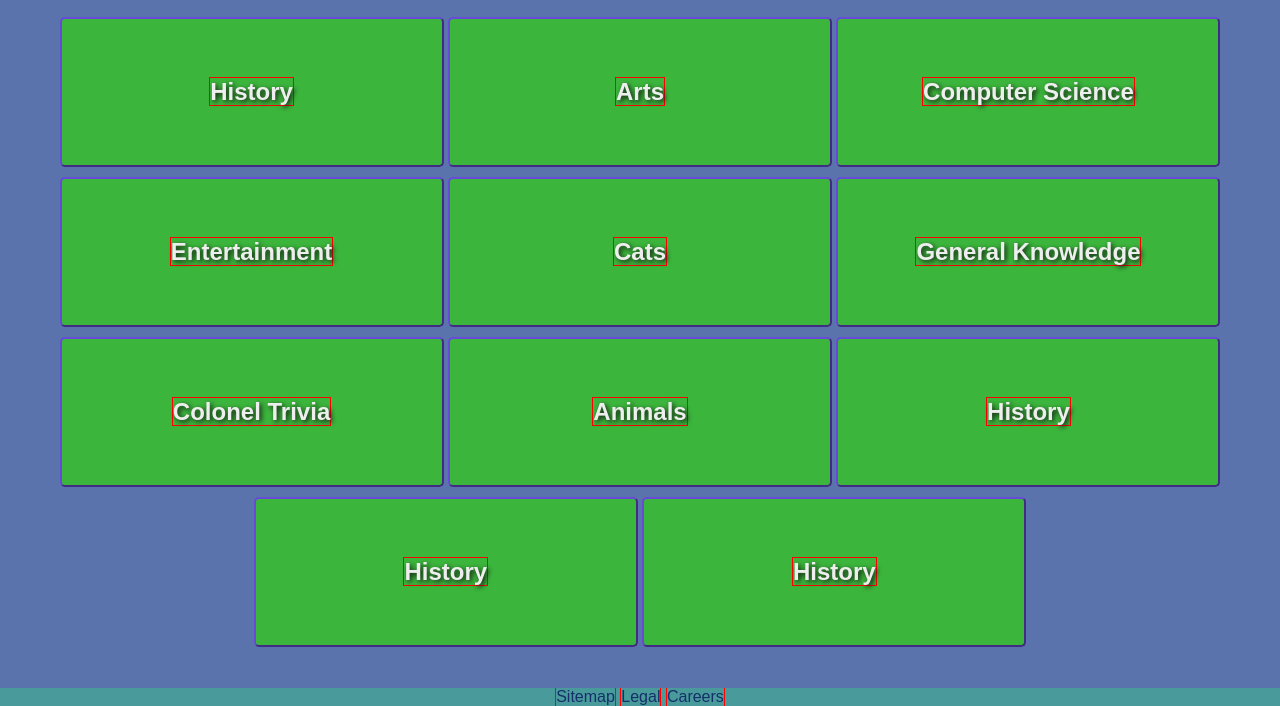
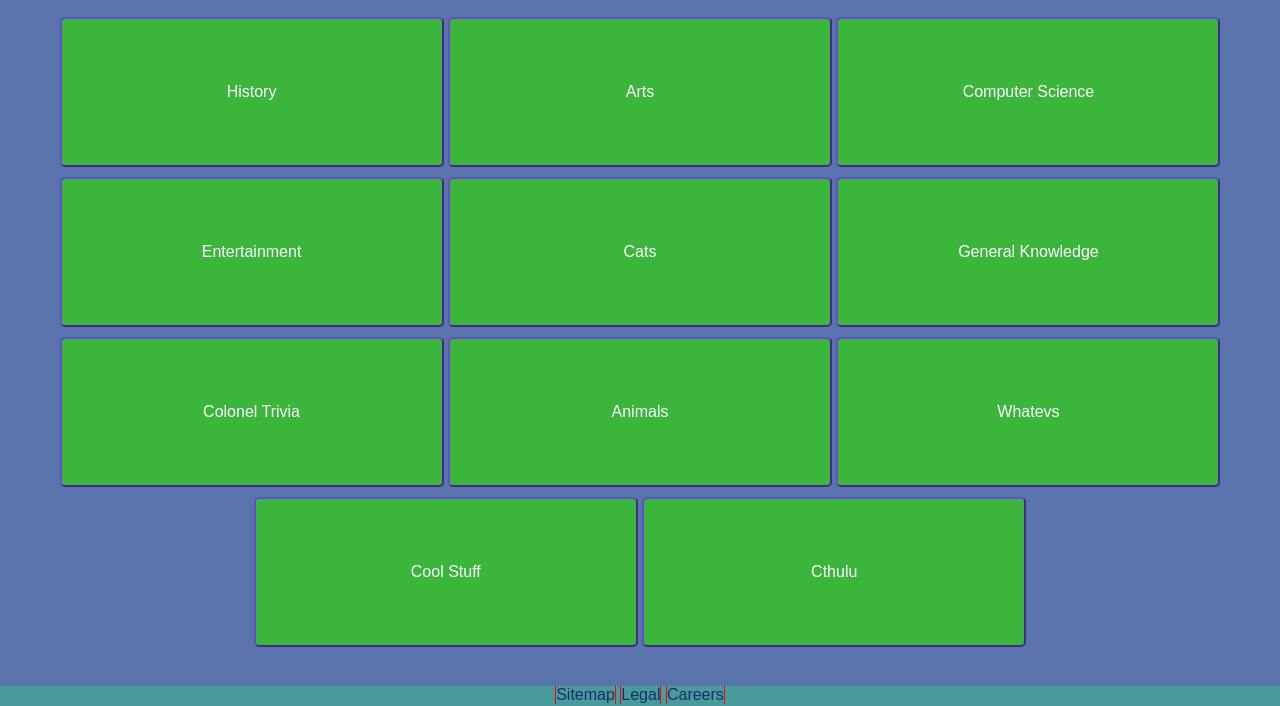
Before and after one commit to OllyK/kwizzical, a plain HTML site: page choosecategory.html in a window 1280 px wide. Shown: the part 94-800 px from the top of the page. Drawn offline with Linux system fonts and the light colour scheme.

Commit message:
all pages validated (Chrome, Firefox)

```diff
--- a/choosecategory.html
+++ b/choosecategory.html
@@ -11,62 +11,34 @@
   <body>
   <header>
     <nav>
-      <ul>
-        <span id="leftside">
+      <ul id="leftside">
         <li><a href="index.html">Home</a></li>
         <li><a href="#">About Us</a></li>
         <li><a href="#">Our Mission</a></li>
         <li><a href="#">Like and Subscrube</a></li>
-        </span>
-        <span id="rightside">
+      </ul>
+
+      <ul id="rightside">
         <li><a href="#">Sign up</a></li>
         <li><a href="#">Log in</a></li>
         <li><input id="searchbar" title="search box" type="search" /></li>
-        </span>
       </ul>
     </nav>
     </header>
     <h1>Take a Quiz</h1>
     <main class="Site-content">
     <div id="buttonGrid">
-        <button type="gridButton" class="gridButton">
-        <a href="301.html">History</a>
-        </button>
-        <button type="gridButton" class="gridButton">
-        <a href="305.html">Arts</a>
-        </button>
-        <button type="gridButton" class="gridButton">
-        <a href="308.html">Computer Science</a>
-        </button>
-        <br />
-
-        <button type="gridButton" class="gridButton">
-        <a href="303.html">Entertainment</a>
-        </button>
-        <button type="gridButton" class="gridButton">
-        <a href="306.html">Cats</a>
-        </button>
-        <button type="gridButton" class="gridButton">
-        <a href="309.html">General Knowledge</a>
-        </button>
-
-        <button type="gridButton" class="gridButton">
-        <a href="304.html">Colonel Trivia</a>
-        </button>
-        <button type="gridButton" class="gridButton">
-        <a href="307.html">Animals</a>
-        </button>
-        <button type="gridButton" class="gridButton">
-        <a href="310.html">History</a>
-        </button>
-
-
-        <button type="gridButton" class="gridButton">
-        <a href="311.html">History</a>
-        </button>
-        <button type="gridButton" class="gridButton">
-        <a href="312.html">History</a>
-        </button>
+        <button class="gridButton">History</button>
+        <button class="gridButton">Arts</button>
+        <button class="gridButton">Computer Science</button>
+        <button class="gridButton">Entertainment</button>
+        <button class="gridButton">Cats</button>
+        <button class="gridButton">General Knowledge</button>
+        <button class="gridButton">Colonel Trivia</button>
+        <button class="gridButton">Animals</button>
+        <button class="gridButton">Whatevs</button>
+        <button class="gridButton">Cool Stuff</button>
+        <button class="gridButton">Cthulu</button>
         </div>
         </main>
     <footer>
--- a/style.css
+++ b/style.css
@@ -9,11 +9,15 @@ font-family: Arial, Verdana, sans-serif;
 background-color: #5a73ad;
 }
 
+nav {
+height: 20px;
+background: #499b9b;
+}
+
 nav ul {
 margin: 0;
 padding: 0;
 text-align: center;
-background: #499b9b;
 }
 
 nav ul li {
```
Also changed, not shown: index.html (+2 -2 lines), takequiz.html (+1 -39 lines). Lines whose indentation alone changed are shown as unchanged.
